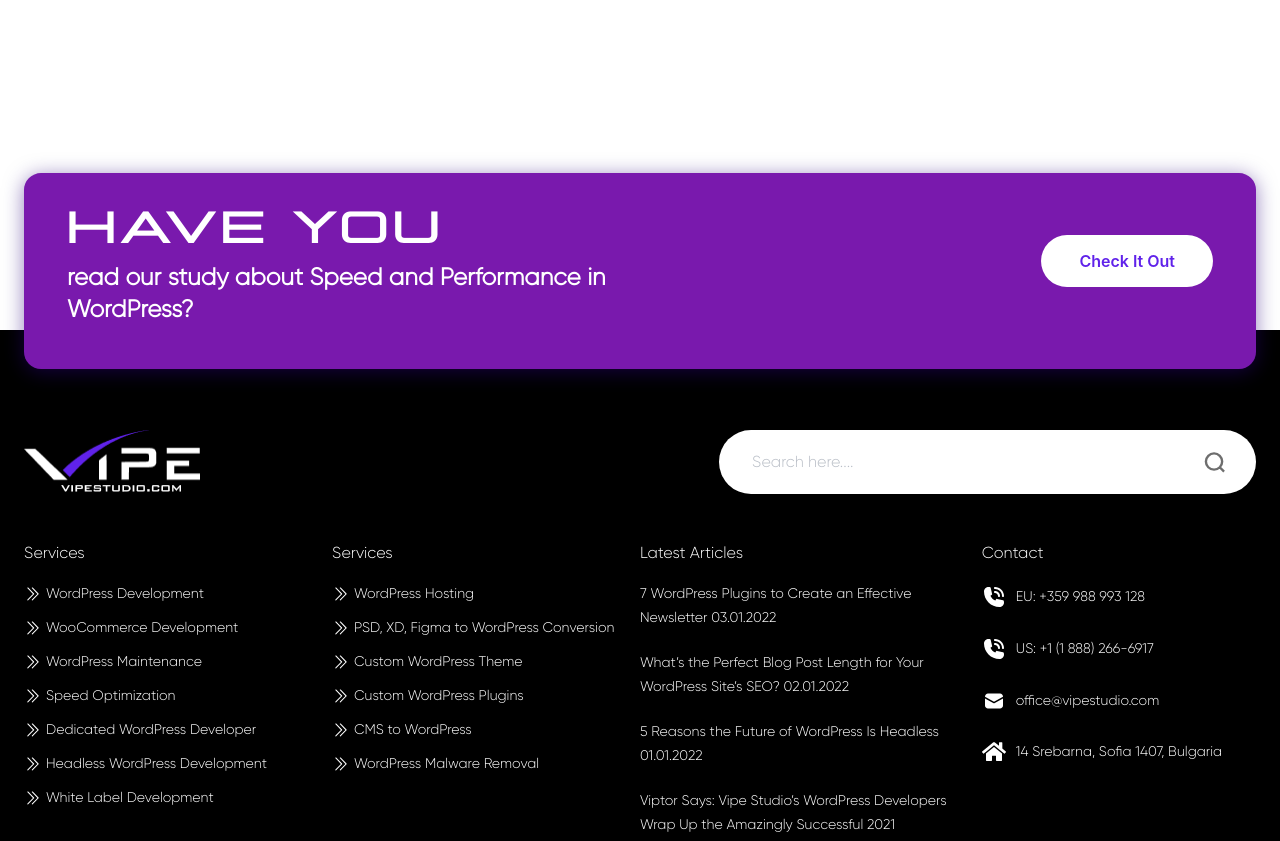
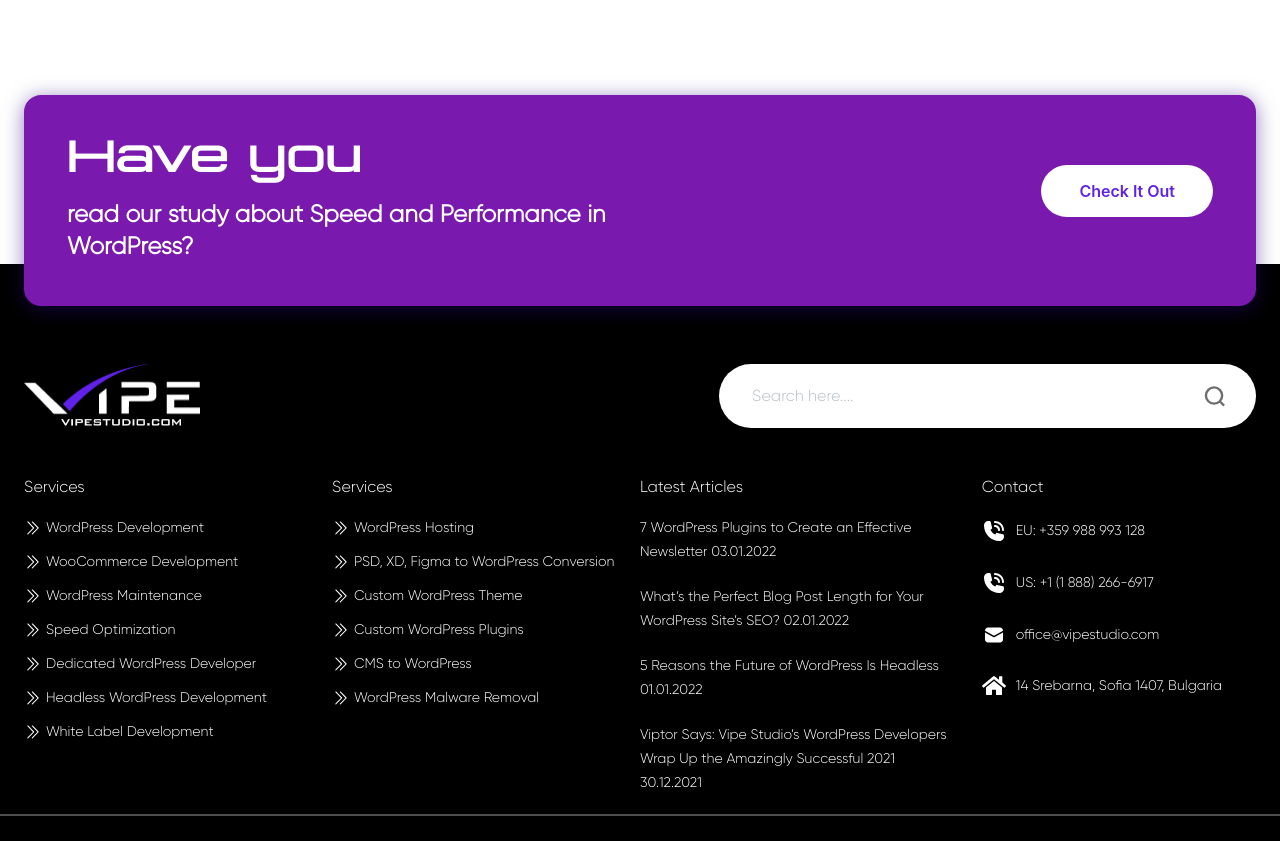
Before and after one commit to tarunmalik330/vipestudio, a React (Create React App) app: page / in a window 1280 px wide. Shown: the part 5620-6461 px from the top of the page. Built offline with nearby package versions, Linux system fonts and the light colour scheme; grey boxes are pictures that could not be loaded.

Commit message:
change in preloader heading

```diff
--- a/src/App.css
+++ b/src/App.css
@@ -63,13 +63,6 @@
     height: 100%;
 }
 
-h2 {
-    margin: 0;
-    font: .8em verdana;
-    text-transform: uppercase;
-    letter-spacing: .1em;
-}
-
 .loading span {
     animation: loading 1s infinite alternate;
 }
--- a/src/App.js
+++ b/src/App.js
@@ -15,7 +15,6 @@
 import 'aos/dist/aos.css';
 import Aos from 'aos';
 import BackToTop from "./assets/images/png/BackToTop.png";
-// import { Loader } from "./components/IconImg";
 import Loader from './components/Loader';
 
 function App() {
--- a/src/components/Loader.jsx
+++ b/src/components/Loader.jsx
@@ -5,16 +5,16 @@
     <>
       <div className="loading min-h-screen fixed flex flex-col justify-center items-center left-0 right-0">
         <div>
-          <h2 className=" ff_KonexyPersonalUse text-[16px] sm:text-[24px] text-center font-bold text-white">
+          <h2 className=" ff_KonexyPersonalUse m-0 text-[16px] sm:text-[24px] uppercase leading-[.1em] text-center font-bold text-white">
             VIPESTUDIO.COM
           </h2>
           <span className="inline-block align-middle w-[9px] mx-1 h-[9px] bg-[#6022EA] rounded-[9px]"></span>
-          <span className="inline-block align-middle w-[9px] mx-1 h-[9px] bg-[#6022EA] rounded-[9px] "></span>
-          <span className="inline-block align-middle w-[9px] mx-1 h-[9px] bg-[#6022EA] rounded-[9px] "></span>
-          <span className="inline-block align-middle w-[9px] mx-1 h-[9px] bg-[#6022EA] rounded-[9px] "></span>
-          <span className="inline-block align-middle w-[9px] mx-1 h-[9px] bg-[#6022EA] rounded-[9px] "></span>
-          <span className="inline-block align-middle w-[9px] mx-1 h-[9px] bg-[#6022EA] rounded-[9px] "></span>
-          <span className="inline-block align-middle w-[9px] mx-1 h-[9px] bg-[#6022EA] rounded-[9px] "></span>
+          <span className="inline-block align-middle w-[9px] mx-1 h-[9px] bg-[#6022EA] rounded-[9px]"></span>
+          <span className="inline-block align-middle w-[9px] mx-1 h-[9px] bg-[#6022EA] rounded-[9px]"></span>
+          <span className="inline-block align-middle w-[9px] mx-1 h-[9px] bg-[#6022EA] rounded-[9px]"></span>
+          <span className="inline-block align-middle w-[9px] mx-1 h-[9px] bg-[#6022EA] rounded-[9px]"></span>
+          <span className="inline-block align-middle w-[9px] mx-1 h-[9px] bg-[#6022EA] rounded-[9px]"></span>
+          <span className="inline-block align-middle w-[9px] mx-1 h-[9px] bg-[#6022EA] rounded-[9px]"></span>
         </div>
       </div>
     </>
```
